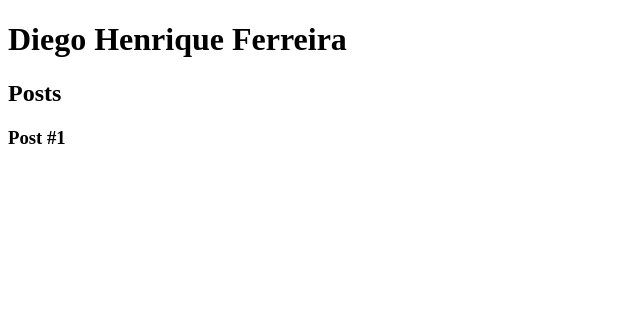
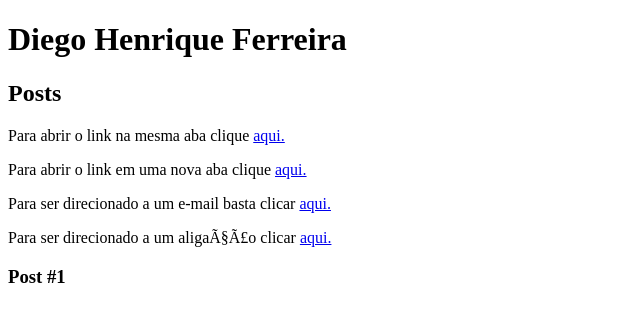
Before and after one commit to diegohfcelestino/curso_html5, a plain HTML site: page index.html in a window 1280 px wide. Shown: the whole page, without its empty margins (0-640 px from the left). Drawn offline with Linux system fonts and the light colour scheme.

Commit message:
Foi adicionado links no projeto

```diff
--- a/index.html
+++ b/index.html
@@ -12,6 +12,18 @@
             <header>
                 <h2>Posts</h2>
             </header>
+            <p>
+                Para abrir o link na mesma aba clique <a href="https://www.linkedin.com/in/diego-ferreira-34b6348b/">aqui.</a>
+            </p>
+            <p>
+                Para abrir o link em uma nova aba clique <a href="https://www.linkedin.com/in/diego-ferreira-34b6348b/" target=*_blank*>aqui.</a>
+            </p>
+            <p>
+                Para ser direcionado a um e-mail basta clicar <a href="mailto:diegohfcelestino@gmail.com">aqui.</a>
+            </p>
+            <p>
+                Para ser direcionado a um aligação clicar <a href="tel:+5516991187434">aqui.</a>
+            </p>
             <article>
                 <header>
                     <h3>Post #1</h3>
```
